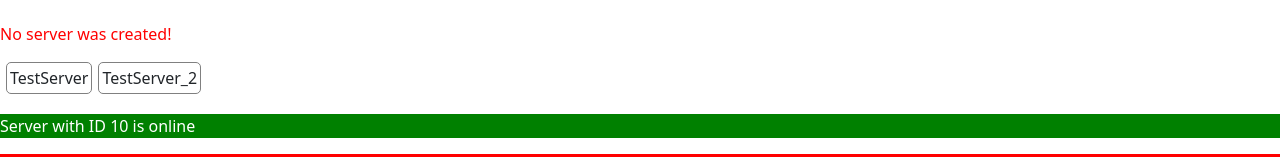
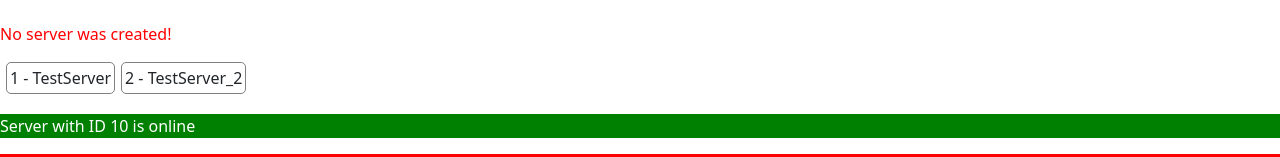
Before and after one commit to sylvio-cavalcanti/angular, an Angular app: page / in a window 1280 px wide. Shown: the part 182-339 px from the top of the page. Built offline with nearby package versions, Linux system fonts and the light colour scheme.

Commit message:
Accesing index in ngFor loop

```diff
--- a/src/app/servers/servers.component.html
+++ b/src/app/servers/servers.component.html
@@ -20,8 +20,8 @@
     <p>No server was created!</p>
 </ng-template>
 
-<div *ngFor="let server of servers" class="servers-list">
-    <span>{{server}}</span>
+<div *ngFor="let server of servers; let i = index" class="servers-list">
+    <span>{{ i + 1 }} - {{server}}</span>
 </div>
 
 <app-server *ngFor="let server of servers"/>
```
